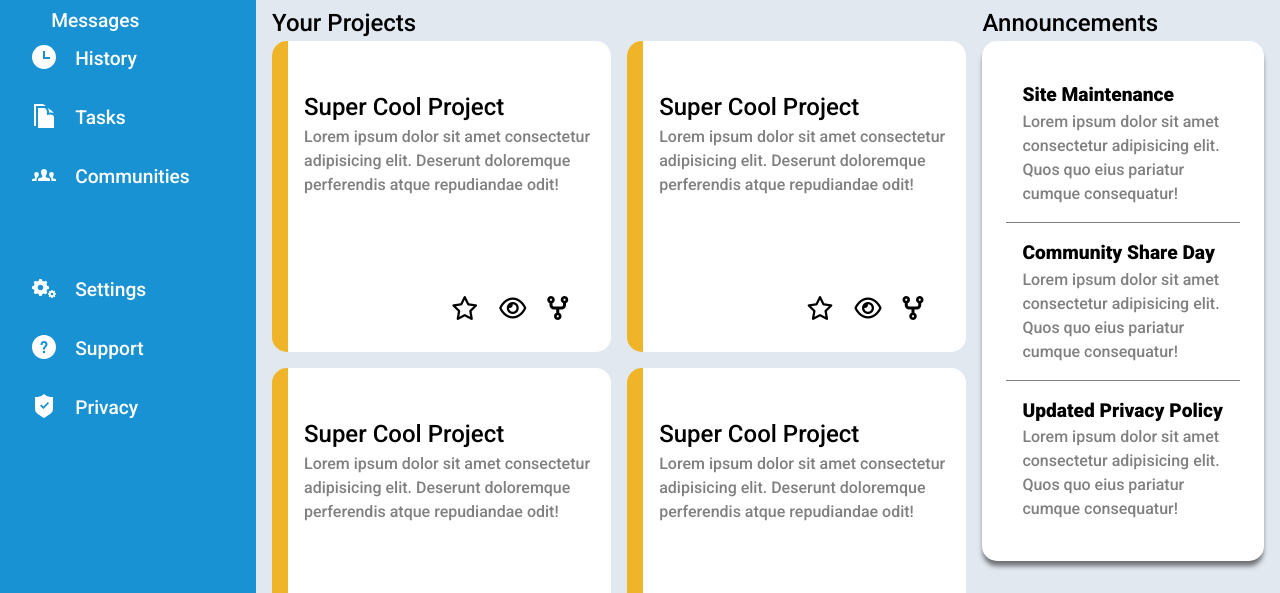
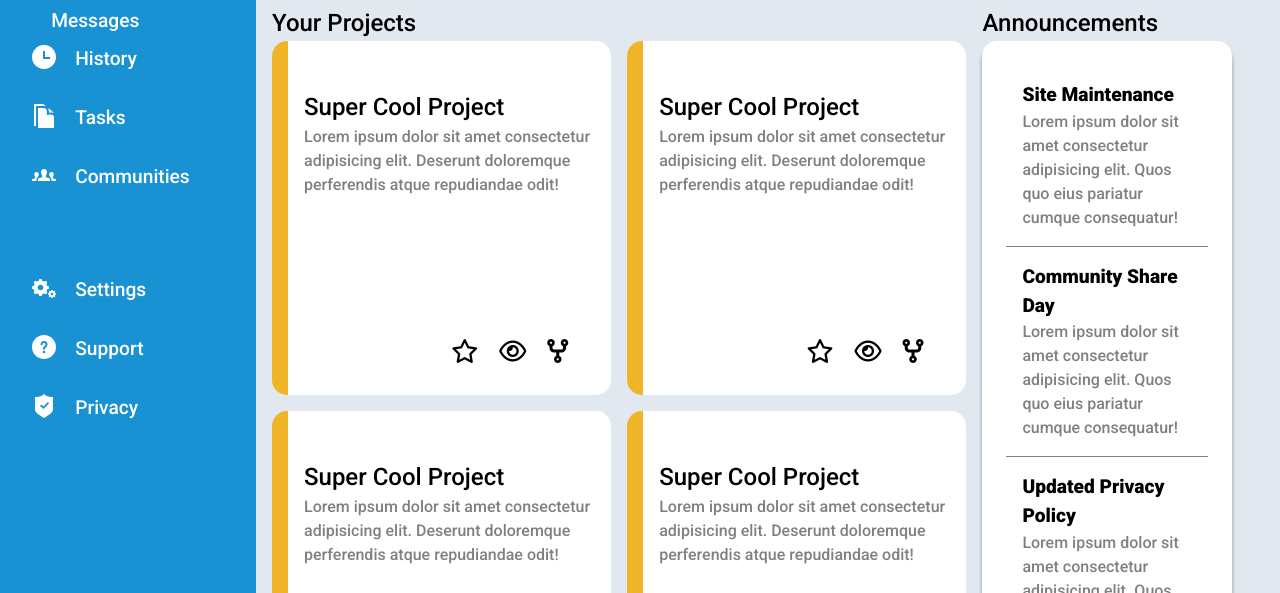
Before and after one commit to Parzivalcen/dashboard_project, a plain HTML site: page index.html in a window 1280 px wide. Shown: the part 207-800 px from the top of the page. Drawn offline with Linux system fonts and the light colour scheme.

Commit message:
corrected paddings

```diff
--- a/styles.css
+++ b/styles.css
@@ -254,7 +254,7 @@ HEADER ITEMS
 }
 /* RIGH SIDE FORM MAIN CONTENT */
 .righ-side{
-  padding-right: 1rem;
+  padding-right: 3rem;
 }
 .announcement-container{
 background-color: white;
```
